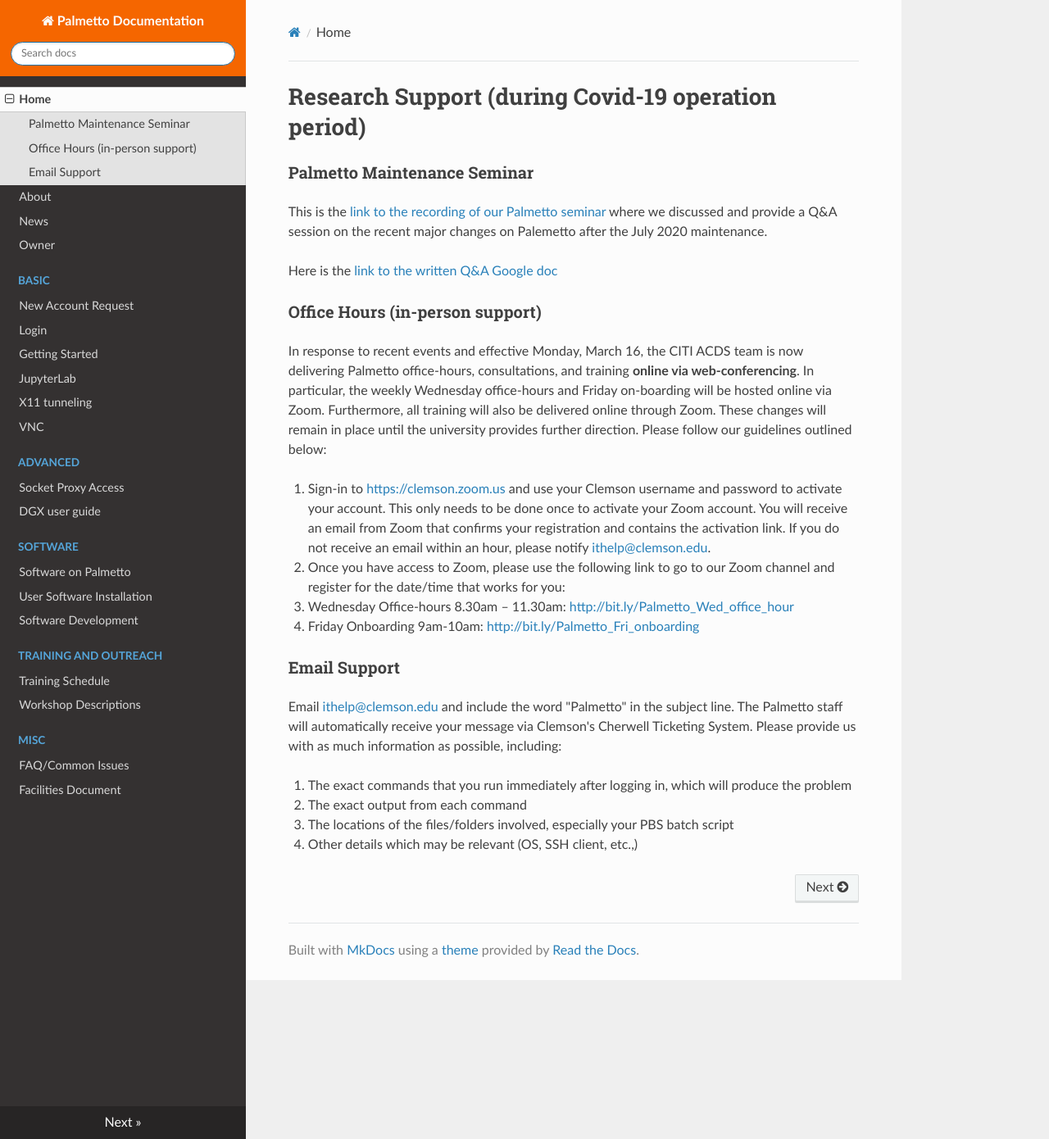
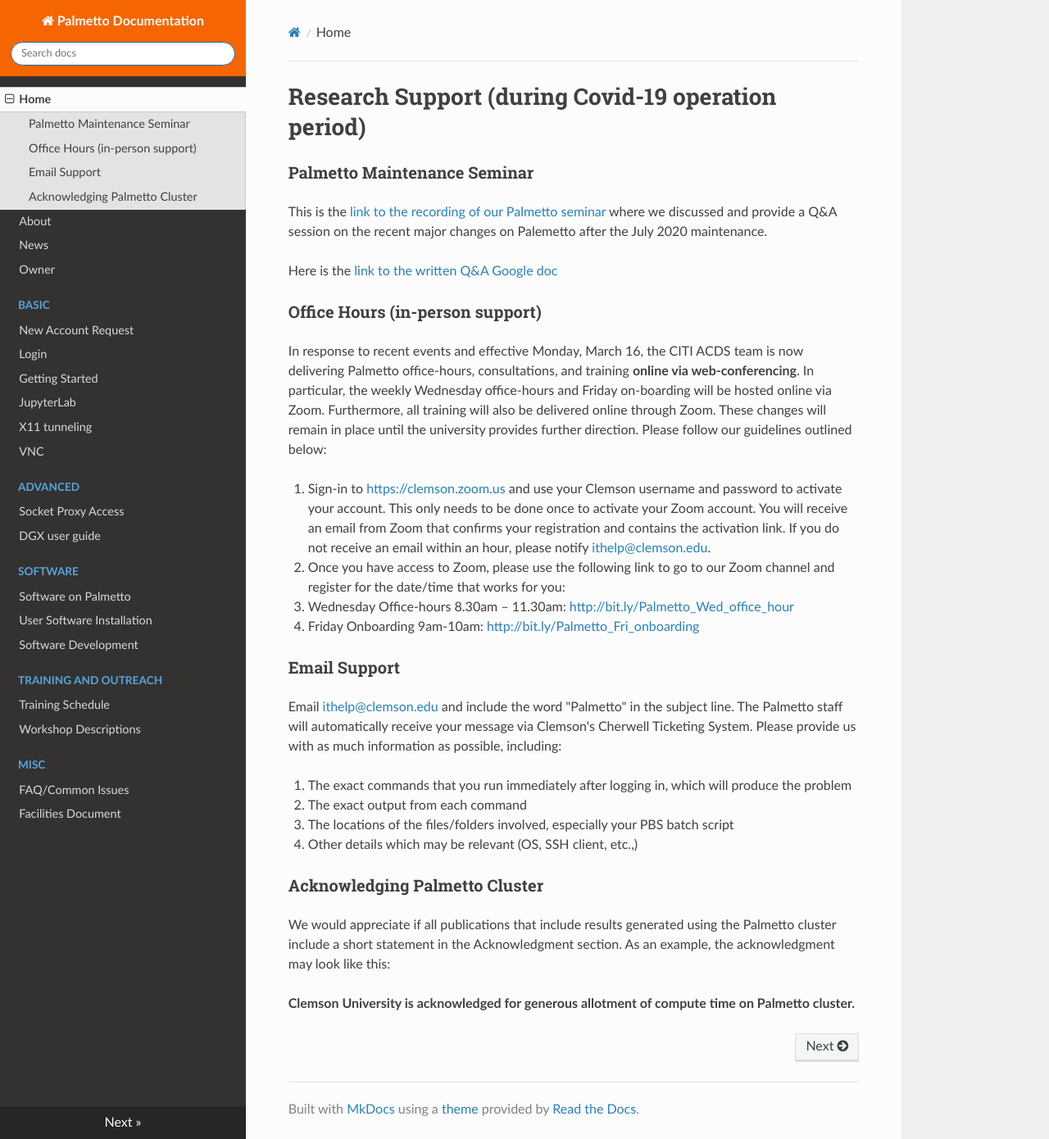
Before and after one commit to clemsonciti/palmetto-documentation, an MkDocs documentation site: the page built from docs/index.md, in a window 1280 px wide and 1390 px high. Shown: the whole window at 82% size. Built offline with MkDocs 1.6.1, drawn with Linux system fonts in a browser that asks for light colours; nearby versions of some CDN libraries.

Commit message:
Update index.md

```diff
--- a/docs/index.md
+++ b/docs/index.md
@@ -38,3 +38,9 @@
 2. The exact output from each command
 3. The locations of the files/folders involved, especially your PBS batch script
 4. Other details which may be relevant (OS, SSH client, etc.,)
+
+### Acknowledging Palmetto Cluster
+
+We would appreciate if all publications that include results generated using the Palmetto cluster include a short statement in the Acknowledgment section. As an example, the acknowledgment may look like this:
+
+**Clemson University is acknowledged for generous allotment of compute time on Palmetto cluster.**
```
